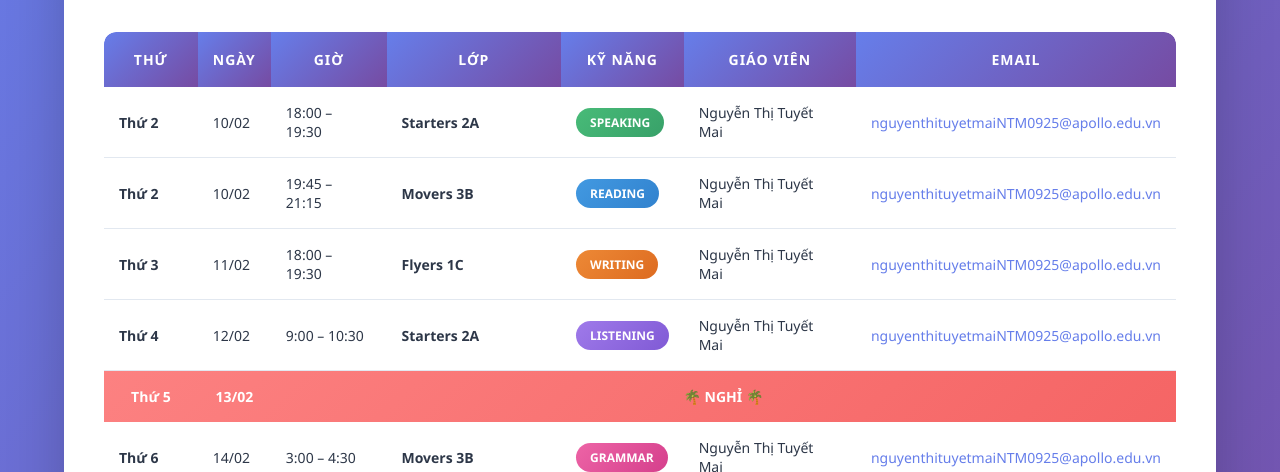
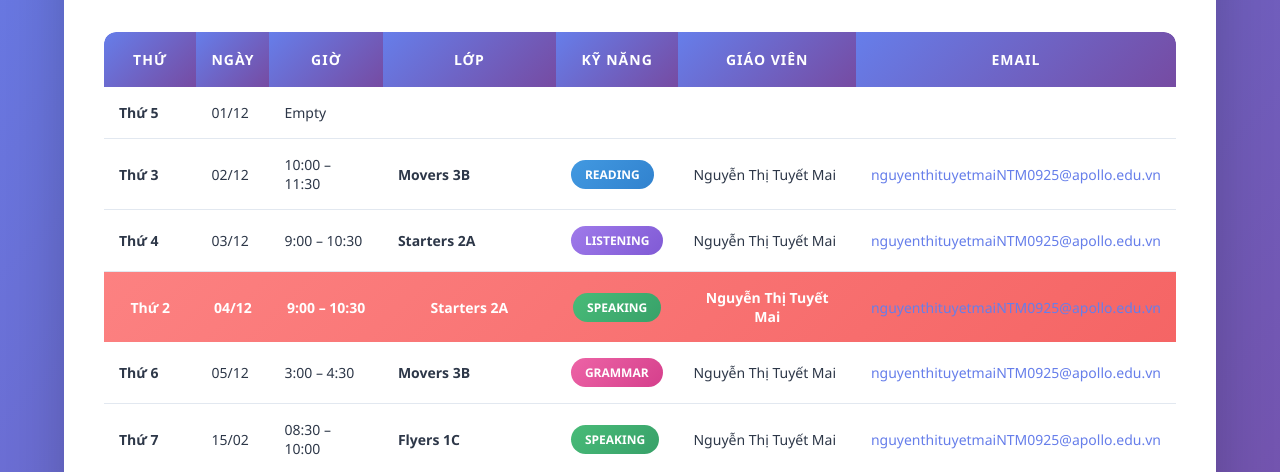
Before and after one commit to truongquanglocgit/apollo-staff-demo, a plain HTML site: page index.html in a window 1280 px wide. Shown: the part 332-804 px from the top of the page. Drawn offline with Linux system fonts and the light colour scheme.

Commit message:
Update schedule for classes and dates

```diff
--- a/index.html
+++ b/index.html
@@ -372,31 +372,19 @@
 
                 <!-- THỨ 2 -->
                 <tr>
-                    <td><strong>Thứ 2</strong></td>
-                    <td>10/02</td>
-                    <td>18:00 – 19:30</td>
-                    <td><strong>Starters 2A</strong></td>
-                    <td><span class="skill-badge skill-speaking">Speaking</span></td>
-                    <td>Nguyễn Thị Tuyết Mai</td>
-                    <td><a href="mailto:nguyenthituyetmaiNTM0925@apollo.edu.vn" class="email-link">nguyenthituyetmaiNTM0925@apollo.edu.vn</a></td>
+                    <td><strong>Thứ 5</strong></td>
+                    <td>01/12</td>
+                    <td colspan="5">Empty</td>
                 </tr>
-                <tr>
-                    <td><strong>Thứ 2</strong></td>
-                    <td>10/02</td>
-                    <td>19:45 – 21:15</td>
-                    <td><strong>Movers 3B</strong></td>
-                    <td><span class="skill-badge skill-reading">Reading</span></td>
-                    <td>Nguyễn Thị Tuyết Mai</td>
-                    <td><a href="mailto:nguyenthituyetmaiNTM0925@apollo.edu.vn" class="email-link">nguyenthituyetmaiNTM0925@apollo.edu.vn</a></td>
-                </tr>
+
 
                 <!-- THỨ 3 -->
                 <tr>
                     <td><strong>Thứ 3</strong></td>
-                    <td>11/02</td>
-                    <td>18:00 – 19:30</td>
-                    <td><strong>Flyers 1C</strong></td>
-                    <td><span class="skill-badge skill-writing">Writing</span></td>
+                    <td>02/12</td>
+                     <td>10:00 – 11:30</td>
+                    <td><strong>Movers 3B</strong></td>
+                    <td><span class="skill-badge skill-reading">Reading</span></td>
                     <td>Nguyễn Thị Tuyết Mai</td>
                     <td><a href="mailto:nguyenthituyetmaiNTM0925@apollo.edu.vn" class="email-link">nguyenthituyetmaiNTM0925@apollo.edu.vn</a></td>
                 </tr>
@@ -404,7 +392,7 @@
                 <!-- THỨ 4 -->
                 <tr>
                     <td><strong>Thứ 4</strong></td>
-                    <td>12/02</td>
+                    <td>03/12</td>
                     <td>9:00 – 10:30</td>
                     <td><strong>Starters 2A</strong></td>
                     <td><span class="skill-badge skill-listening">Listening</span></td>
@@ -414,15 +402,20 @@
 
                 <!-- THỨ 5 NGHỈ -->
                 <tr class="day-off">
-                    <td><strong>Thứ 5</strong></td>
-                    <td>13/02</td>
-                    <td colspan="5">🌴 NGHỈ 🌴</td>
+
+                     <td><strong>Thứ 2</strong></td>
+                    <td>04/12</td>
+                    <td>9:00 – 10:30</td>
+                    <td><strong>Starters 2A</strong></td>
+                    <td><span class="skill-badge skill-speaking">Speaking</span></td>
+                    <td>Nguyễn Thị Tuyết Mai</td>
+                    <td><a href="mailto:nguyenthituyetmaiNTM0925@apollo.edu.vn" class="email-link">nguyenthituyetmaiNTM0925@apollo.edu.vn</a></td>
                 </tr>
 
                 <!-- THỨ 6 -->
                 <tr>
                     <td><strong>Thứ 6</strong></td>
-                    <td>14/02</td>
+                    <td>05/12</td>
                     <td>3:00 – 4:30</td>
                     <td><strong>Movers 3B</strong></td>
                     <td><span class="skill-badge skill-grammar">Grammar</span></td>
```
